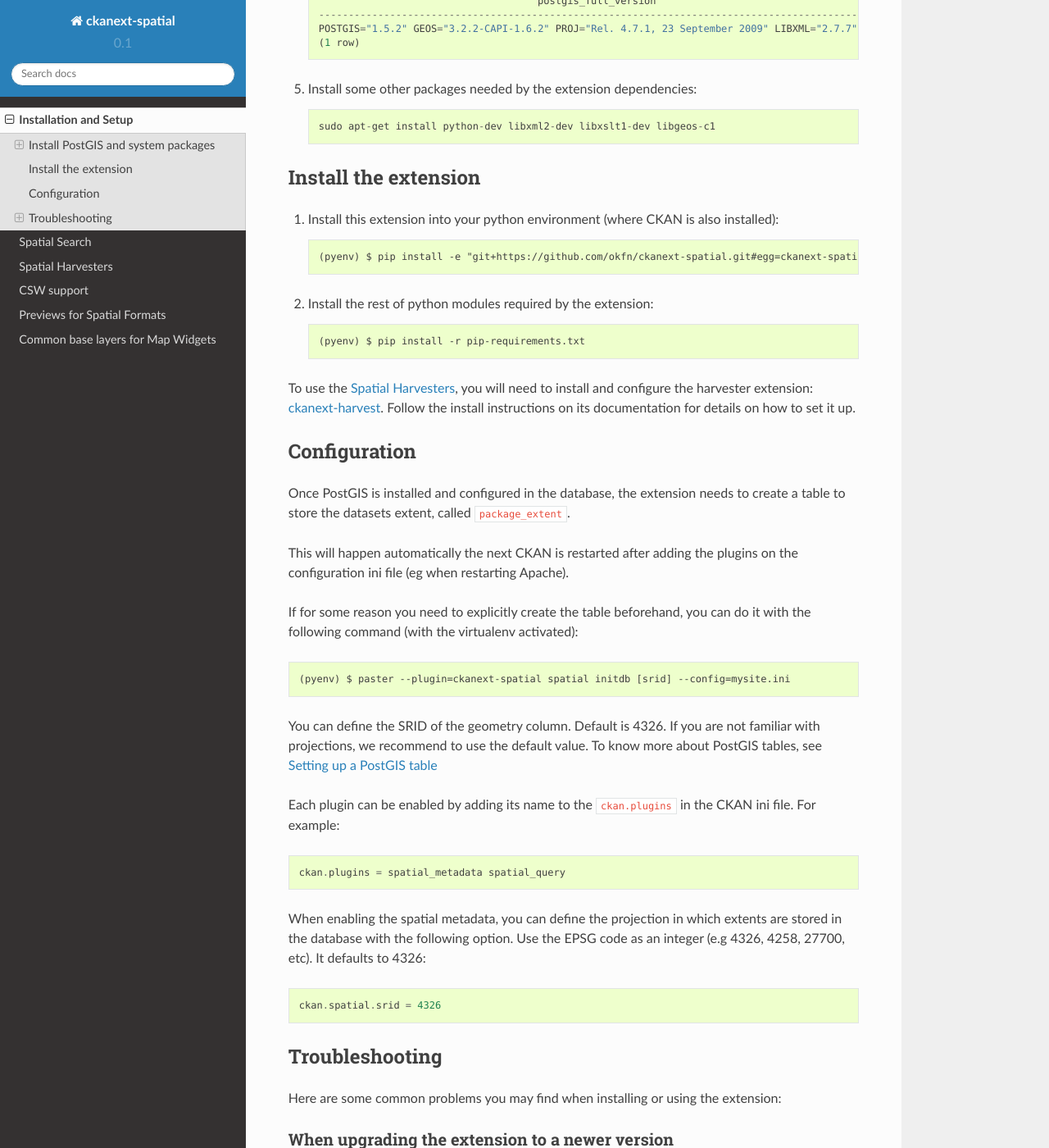
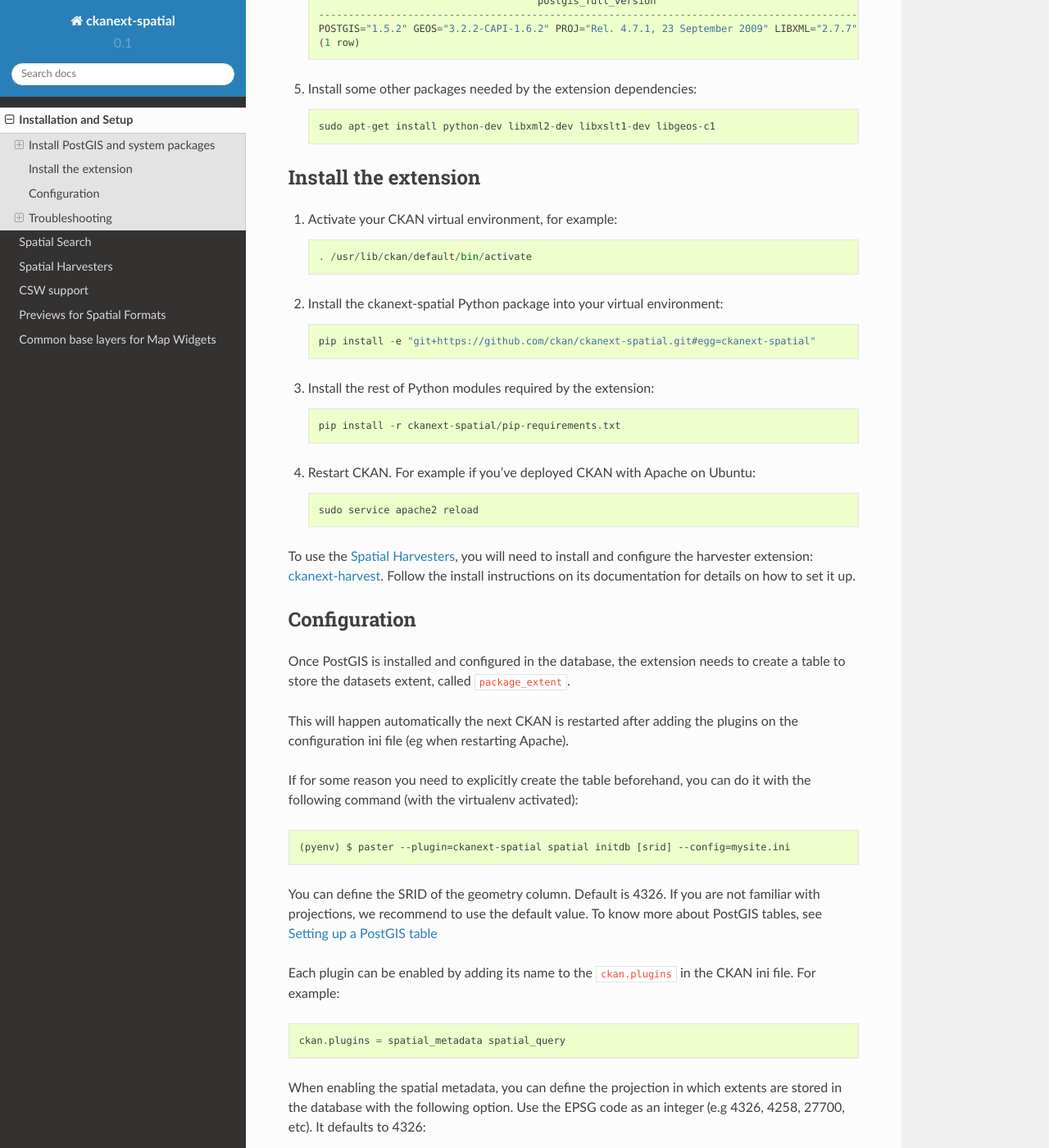
Before and after one commit to ckan/ckanext-spatial, a Sphinx documentation site: the page built from doc/install.rst, in a window 1280 px wide and 1400 px high, scrolled down 2229 px. Shown: the whole window at 82% size. Built offline with Sphinx 7.4.7 and the Read the Docs theme 2.0.0, drawn with Linux system fonts in a browser that asks for light colours; some of the changed text lies outside the part shown.

Commit message:
More explicit install instructions, following query: https://stackoverflow.com/q/47087357/1512326

```diff
--- a/doc/install.rst
+++ b/doc/install.rst
@@ -107,15 +107,21 @@
 Install the extension
 ---------------------
 
-1. Install this extension into your python environment (where CKAN is also
-   installed)::
+1. Activate your CKAN virtual environment, for example::
 
-    (pyenv) $ pip install -e "git+https://github.com/okfn/ckanext-spatial.git#egg=ckanext-spatial"
+     . /usr/lib/ckan/default/bin/activate
 
+2. Install the ckanext-spatial Python package into your virtual environment::
 
-2. Install the rest of python modules required by the extension::
+     pip install -e "git+https://github.com/ckan/ckanext-spatial.git#egg=ckanext-spatial"
 
-     (pyenv) $ pip install -r pip-requirements.txt
+3. Install the rest of Python modules required by the extension::
+
+     pip install -r ckanext-spatial/pip-requirements.txt
+
+4. Restart CKAN. For example if you've deployed CKAN with Apache on Ubuntu::
+
+     sudo service apache2 reload
 
 To use the :doc:`harvesters`, you will need to install and configure the
 harvester extension: `ckanext-harvest`_. Follow the install instructions on
@@ -150,6 +156,11 @@
 as an integer (e.g 4326, 4258, 27700, etc). It defaults to 4326::
 
     ckan.spatial.srid = 4326
+
+As with any configuration change, for it to take effect you need to restart
+CKAN. For example if you've deployed CKAN with Apache on Ubuntu::
+
+    sudo service apache2 reload
 
 
 Troubleshooting
```
